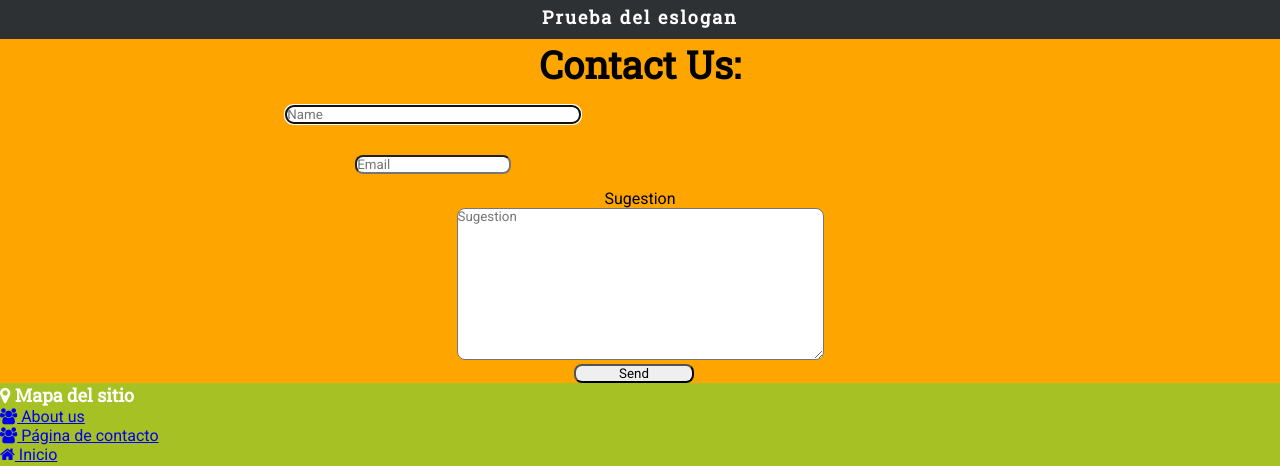
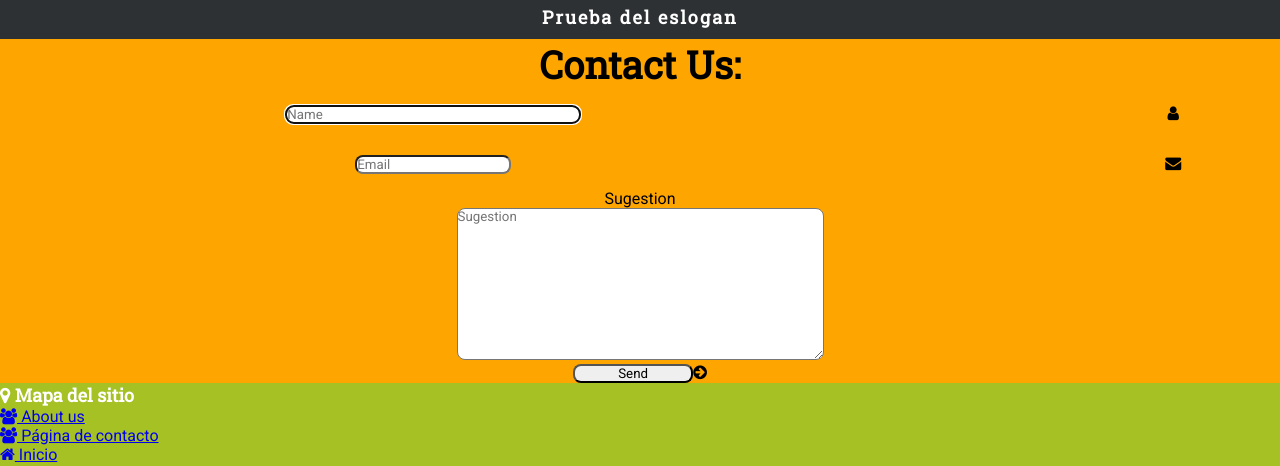
Before and after one commit to cArlitXs/HawksBurgers, a Jekyll site: the page built from contacto.html, in a window 1280 px wide. Shown: the part 127-593 px from the top of the page. Built offline with Jekyll 4.4.1, drawn with Linux system fonts in a browser that asks for light colours.

Commit message:
cambio iconos

```diff
--- a/contacto.html
+++ b/contacto.html
@@ -17,7 +17,7 @@ menu: "yes"
 					<input id="name" type="text" id="Name" name="Name" size="40" placeholder="Name" required autofocus>
 				</div>
 				<div class="col-2">
-					<i class="fas fa-user"></i>
+					<i class="fa fa-user"></i>
 				</div>
 			</div>
 			<div class="row">
@@ -25,12 +25,12 @@ menu: "yes"
 					<input id="mail" type="mail" id="Email" name="Email" size="20" placeholder="Email" required>
 					</div>
 				<div class="col-2">
-					<i class="fas fa-envelope"></i>
+					<i class="fa fa-envelope"></i>
 				</div>
 			</div>
 				<div class="row"><label>Sugestion</label><div ><p><textarea name="textarea" rows="10" cols="50"  placeholder="Sugestion"></textarea></p></div>
 			</div>
-				<div class="row"><div ><input id="send" type="button" value="Send" onclick="" size="24"><i class="fas fa-arrow-circle-right"></i></div>
+				<div class="row"><div ><input id="send" type="button" value="Send" onclick="" size="24"><i class="fa fa-arrow-circle-right"></i></div>
 			</div>
 		</form>
 	</div>
```
